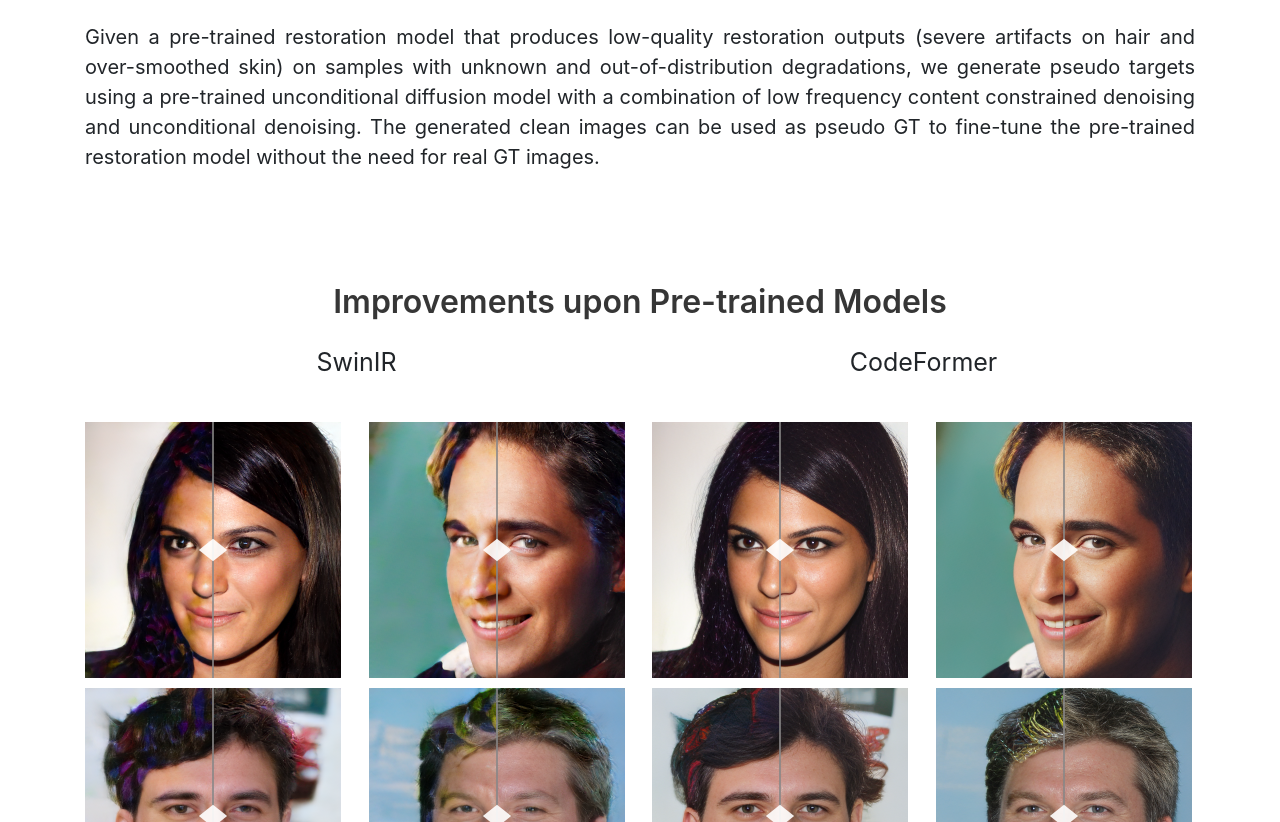
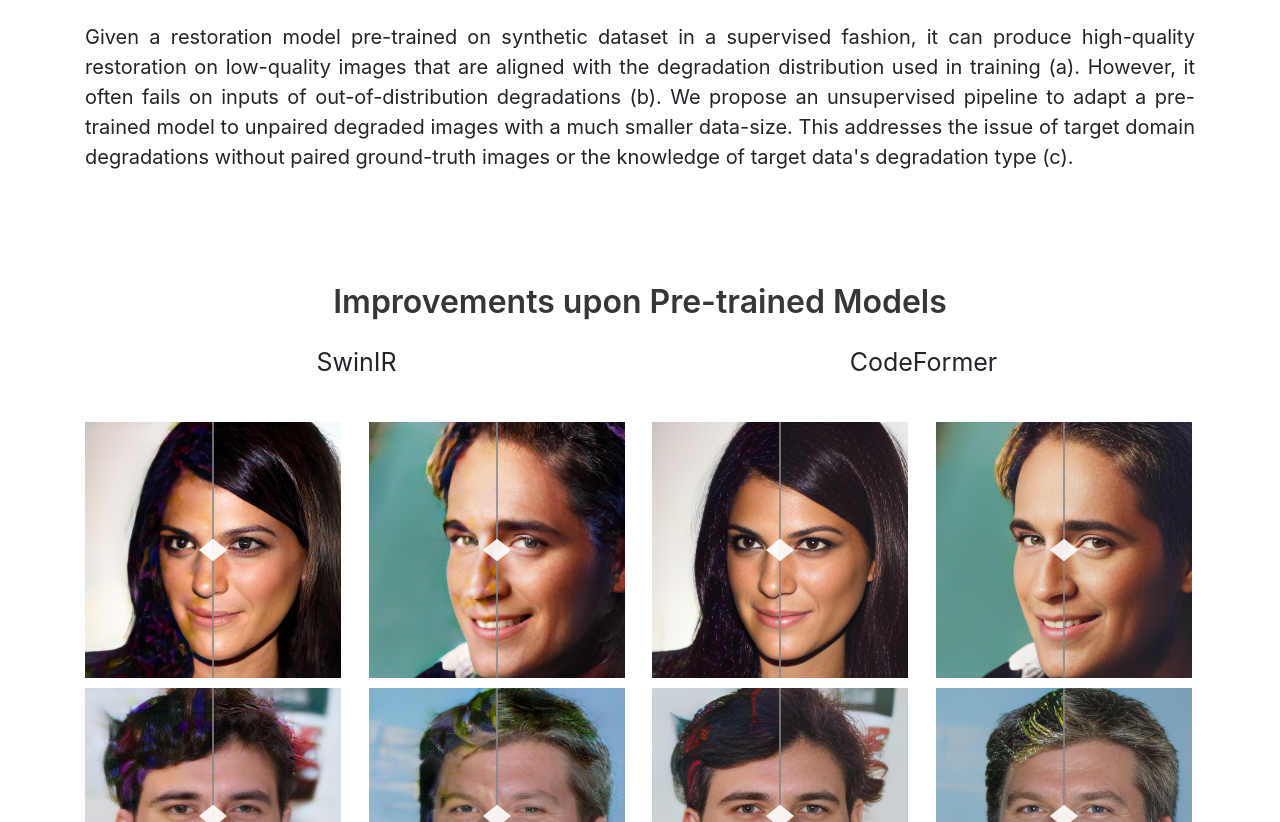
Before and after one commit to DT-BFR/DT-BFR.github.io, a plain HTML site: page index.html in a window 1280 px wide. Shown: the part 3105-3927 px from the top of the page. Drawn offline with nearby package versions, Linux system fonts and the light colour scheme; some icons are missing; a web font is replaced by a local one.

Commit message:
fix teaser caption

```diff
--- a/index.html
+++ b/index.html
@@ -242,7 +242,7 @@
         </div>
         <div class="content has-text-justified" style="font-size:20px;">
           <p>
-            Given a pre-trained restoration model that produces low-quality restoration outputs (severe artifacts on hair and over-smoothed skin) on samples with unknown and out-of-distribution degradations, we generate pseudo targets using a pre-trained unconditional diffusion model with a combination of low frequency content constrained denoising and unconditional denoising. The generated clean images can be used as pseudo GT to fine-tune the pre-trained restoration model without the need for real GT images.
+            Given a restoration model pre-trained on synthetic dataset in a supervised fashion, it can produce high-quality restoration on low-quality images that are aligned with the degradation distribution used in training (a). However, it often fails on inputs of out-of-distribution degradations (b). We propose an unsupervised pipeline to adapt a pre-trained model to unpaired degraded images with a much smaller data-size. This addresses the issue of target domain degradations without paired ground-truth images or the knowledge of target data's degradation type (c).
           </p>
         </div>
       </div>
```
